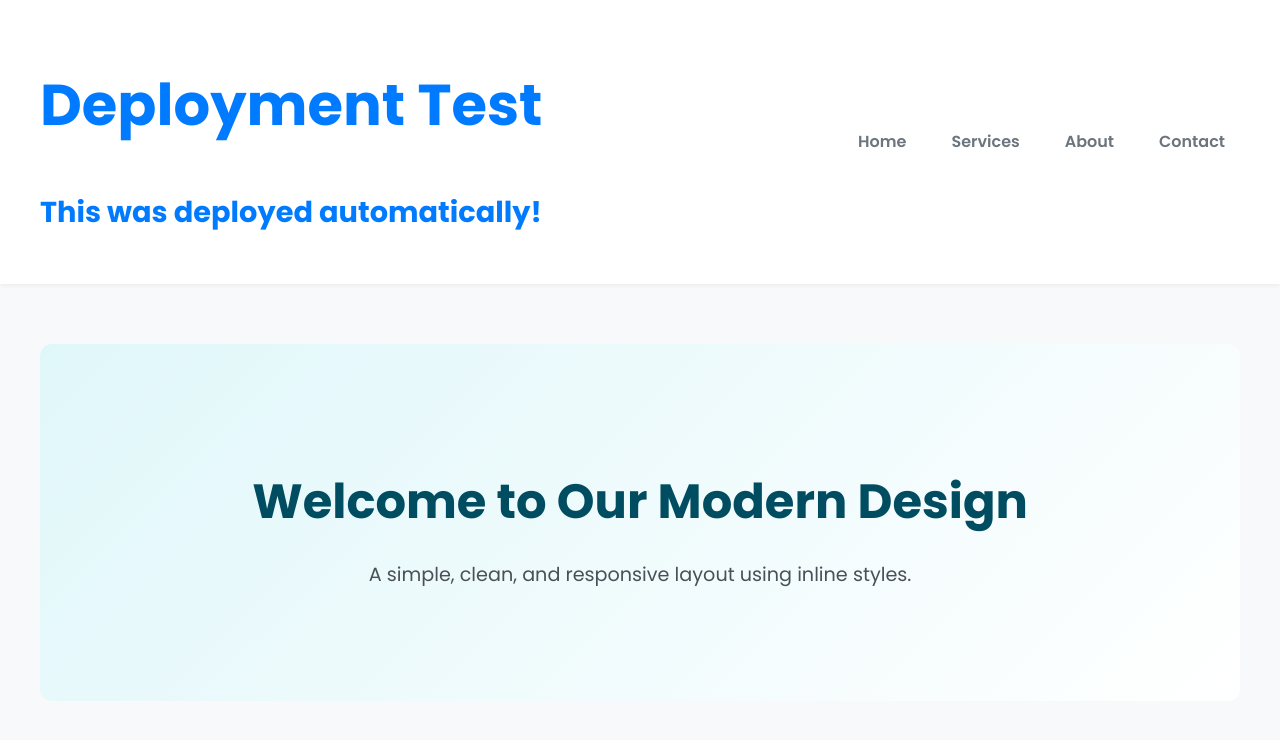
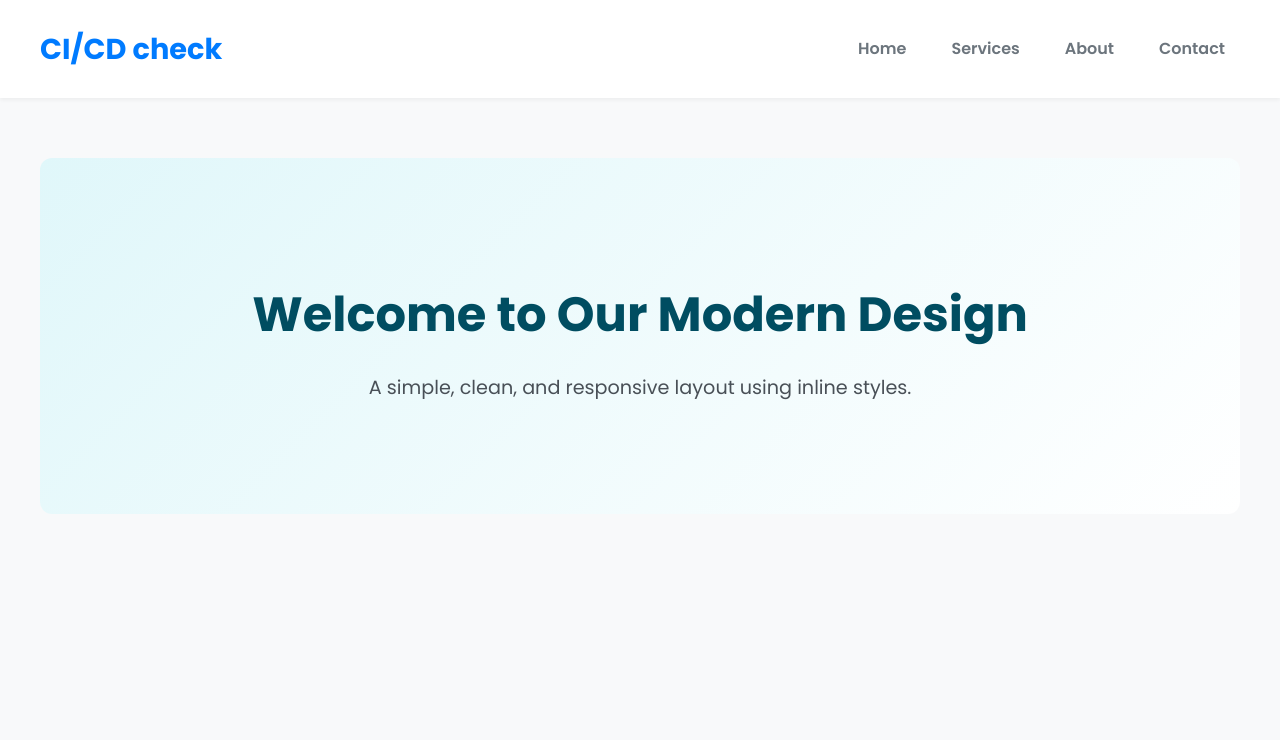
Before and after one commit to vvn-dza/cloudops-ci-cd, a plain HTML site: page index.html in a window 1280 px wide. Drawn offline with Linux system fonts and the light colour scheme.

Commit message:
adding the right changes

```diff
--- a/index.html
+++ b/index.html
@@ -9,10 +9,7 @@
 <body style="font-family: 'Poppins', sans-serif; line-height: 1.6; color: #343a40; background-color: #f8f9fa; margin: 0; padding: 0;">
 
     <header style="background-color: #ffffff; padding: 20px 40px; display: flex; justify-content: space-between; align-items: center; box-shadow: 0 2px 4px rgba(0, 0, 0, 0.05);">
-        <div style="font-size: 1.8rem; font-weight: 700; color: #007BFF;">
-            <h1>Deployment Test</h1>
-            <p>This was deployed automatically!</p>
-        </div>
+        <div style="font-size: 1.8rem; font-weight: 700; color: #007BFF;">CI/CD check</div>
         <nav>
             <ul style="list-style: none; display: flex; padding: 0;">
                 <li style="margin-left: 15px;"><a href="#" style="color: #6C757D; text-decoration: none; font-weight: 600; padding: 10px 15px;">Home</a></li>
```
